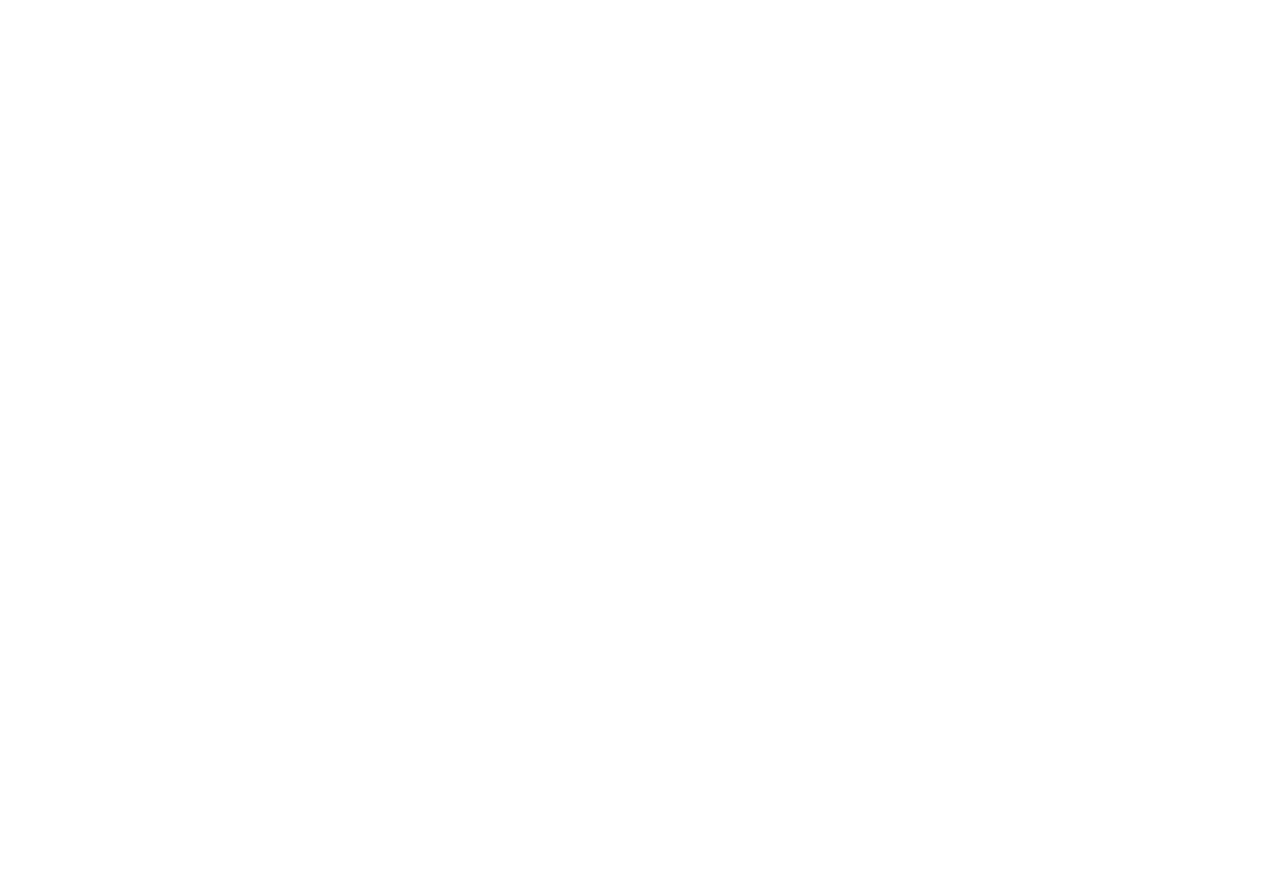
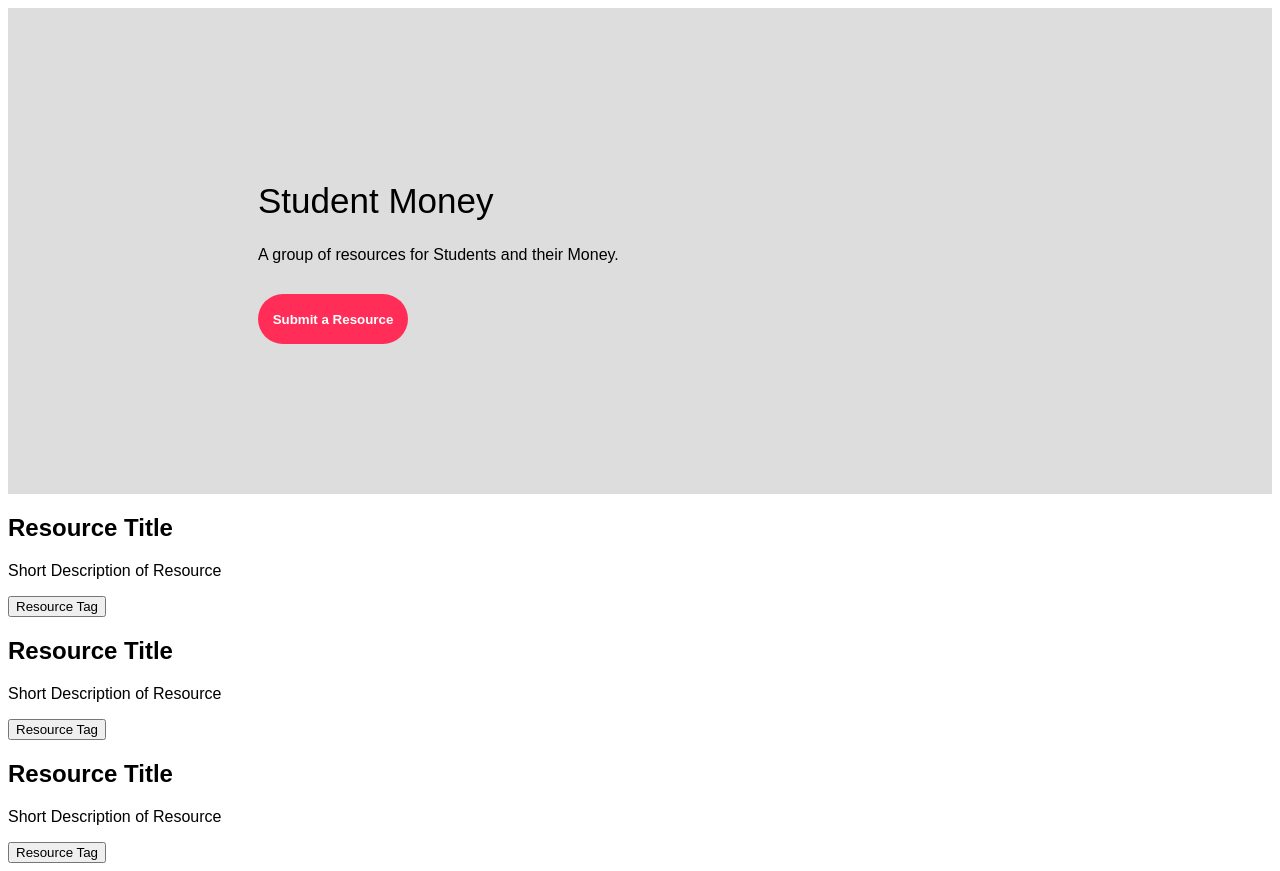
Before and after one commit to apmcknight/studentMoney, a plain HTML site: page index.html in a window 1280 px wide. Before the commit the page ends 800 px from the top, so only its background shows below. Drawn offline with Linux system fonts and the light colour scheme.

Commit message:
Added Sections and Containers to HTML, Started designing using CSS in main.css

```diff
--- a/index.html
+++ b/index.html
@@ -9,6 +9,35 @@
     <script src="main.js"></script>
 </head>
 <body>
+    <header>
+        <h1>Student Money</h1>
+        <p class="parHeader">A group of resources for Students and their Money.</p>
+
+        <button class="btn">
+            Submit a Resource
+        </button>
+    </header>
+
+
+    <section class="resourcesSection">
+        <div class="resourceContainer">
+            <h2>Resource Title</h2>
+            <p>Short Description of Resource</p>
+            <button class="resourceTag">Resource Tag</button>
+        </div>
+
+        <div class="resourceContainer">
+            <h2>Resource Title</h2>
+            <p>Short Description of Resource</p>
+            <button class="resourceTag">Resource Tag</button>
+        </div>
+
+        <div class="resourceContainer">
+            <h2>Resource Title</h2>
+            <p>Short Description of Resource</p>
+            <button class="resourceTag">Resource Tag</button>
+        </div>
+    </section>
 
 </body>
 </html>
--- a/main.css
+++ b/main.css
@@ -0,0 +1,29 @@
+body{
+    font-family: Arial, Helvetica, sans-serif;
+}
+
+header{
+    padding: 150px 250px 150px 250px;
+    background: #dddddd;
+}
+
+h1{
+    font-weight: 200;
+    font-size: 35px;
+}
+
+.parHeader{
+    font-weight: 500;
+    margin: 25px 00px 30px 00px;
+}
+
+.btn{
+    width: 150px;
+    height: 50px;
+    color: #fff;
+    font-family: Arial, Helvetica, sans-serif;
+    font-weight: bold;
+    border-radius: 100px;
+    border-style: none;
+    background: #ff2d57;
+}
```
